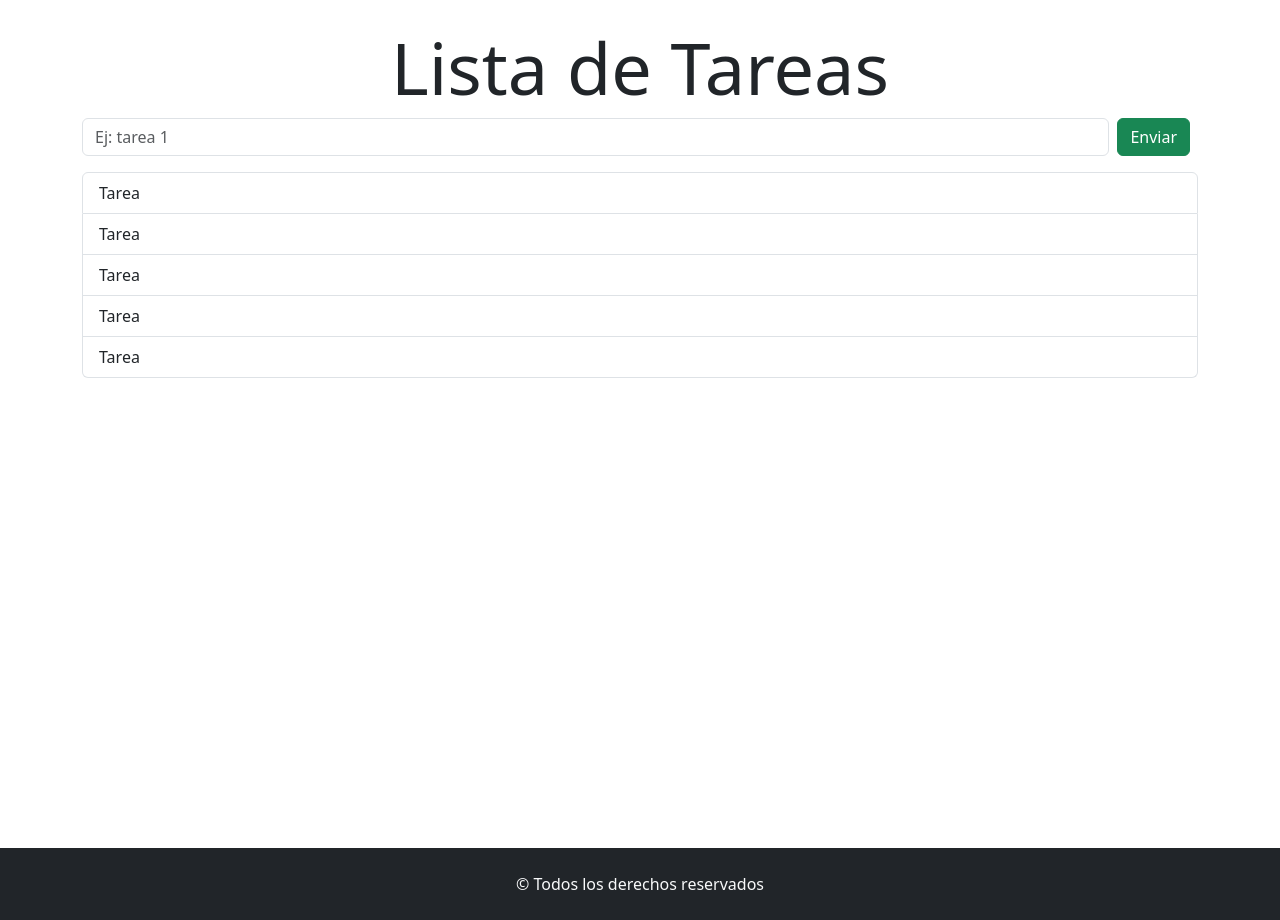
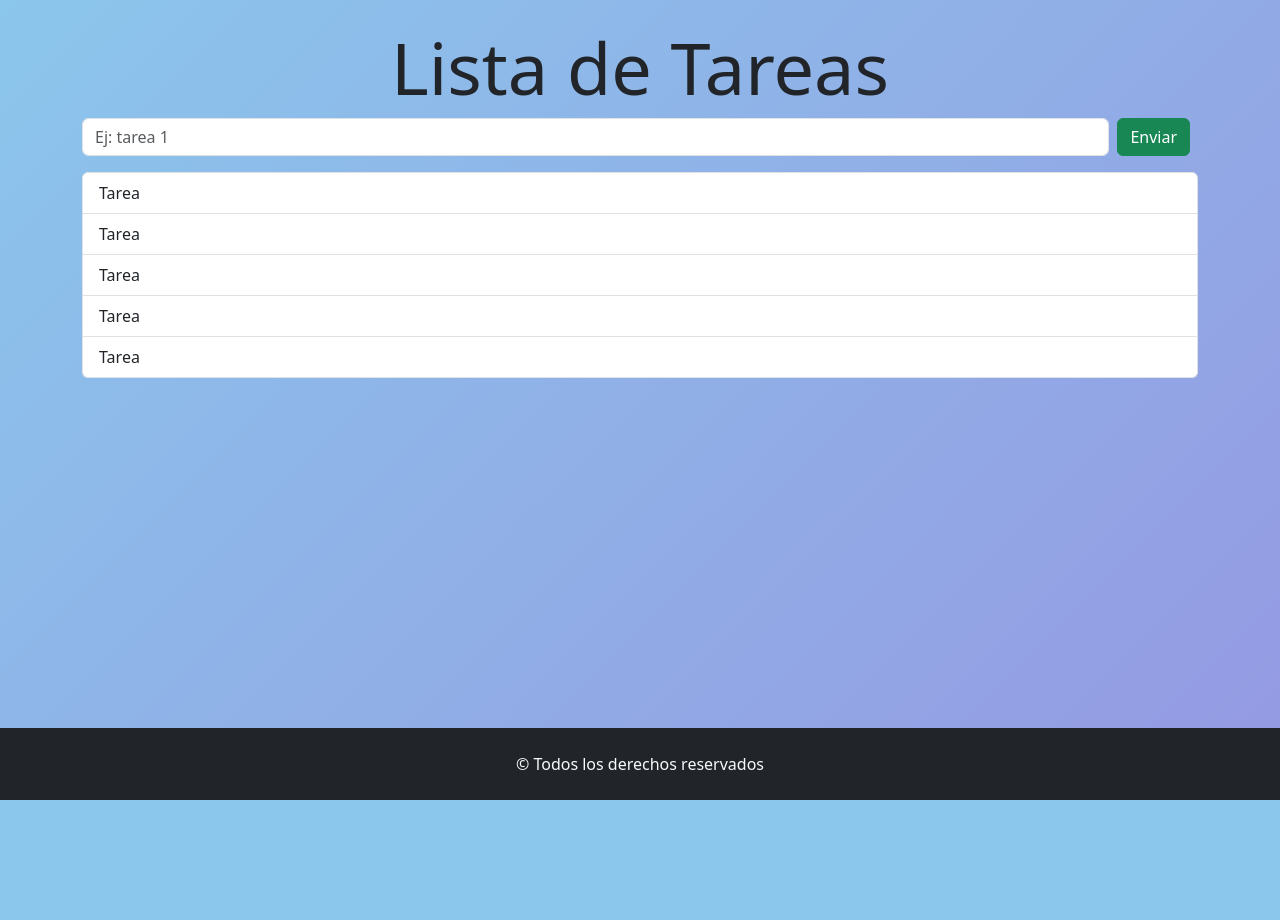
Before and after one commit to lucasecapdevila/listaTareas-react, a React (Vite) app: page / in a window 1280 px wide. After the commit the page ends 800 px from the top, so only its background shows below. Built offline with nearby package versions, Linux system fonts and the light colour scheme.

Commit message:
se cambia el método para bajar footer

```diff
--- a/src/App.css
+++ b/src/App.css
@@ -1,8 +1,16 @@
 body{
+  background-color: #8BC6EC;
+  background-image: linear-gradient(135deg, #8BC6EC 0%, #9599E2 100%);
   display: flex;
   flex-direction: column;
 }
 
-.containerReact{
+#root{
+  display: flex;
+  flex-direction: column;
   min-height: 100vh;
 }
+
+.mainPage{
+  flex-grow: 1;
+}
--- a/src/App.jsx
+++ b/src/App.jsx
@@ -8,7 +8,7 @@ function App() {
 
   return (
     <>
-      <Container className='my-4 containerReact'>
+      <Container className='my-4 mainPage'>
         <h1 className='text-center display-2'>Lista de Tareas</h1>
         <FormTareas />
       </Container>
```
